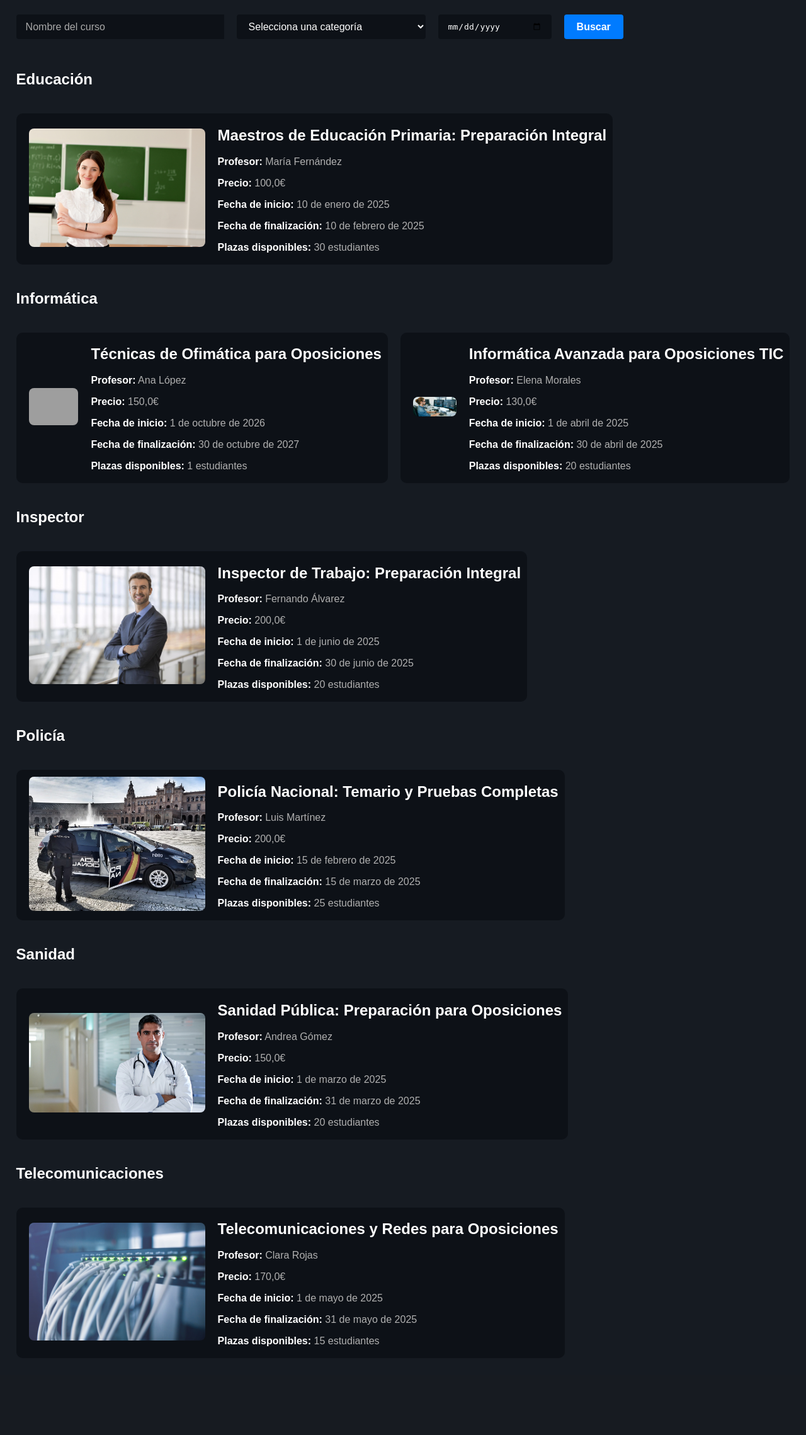
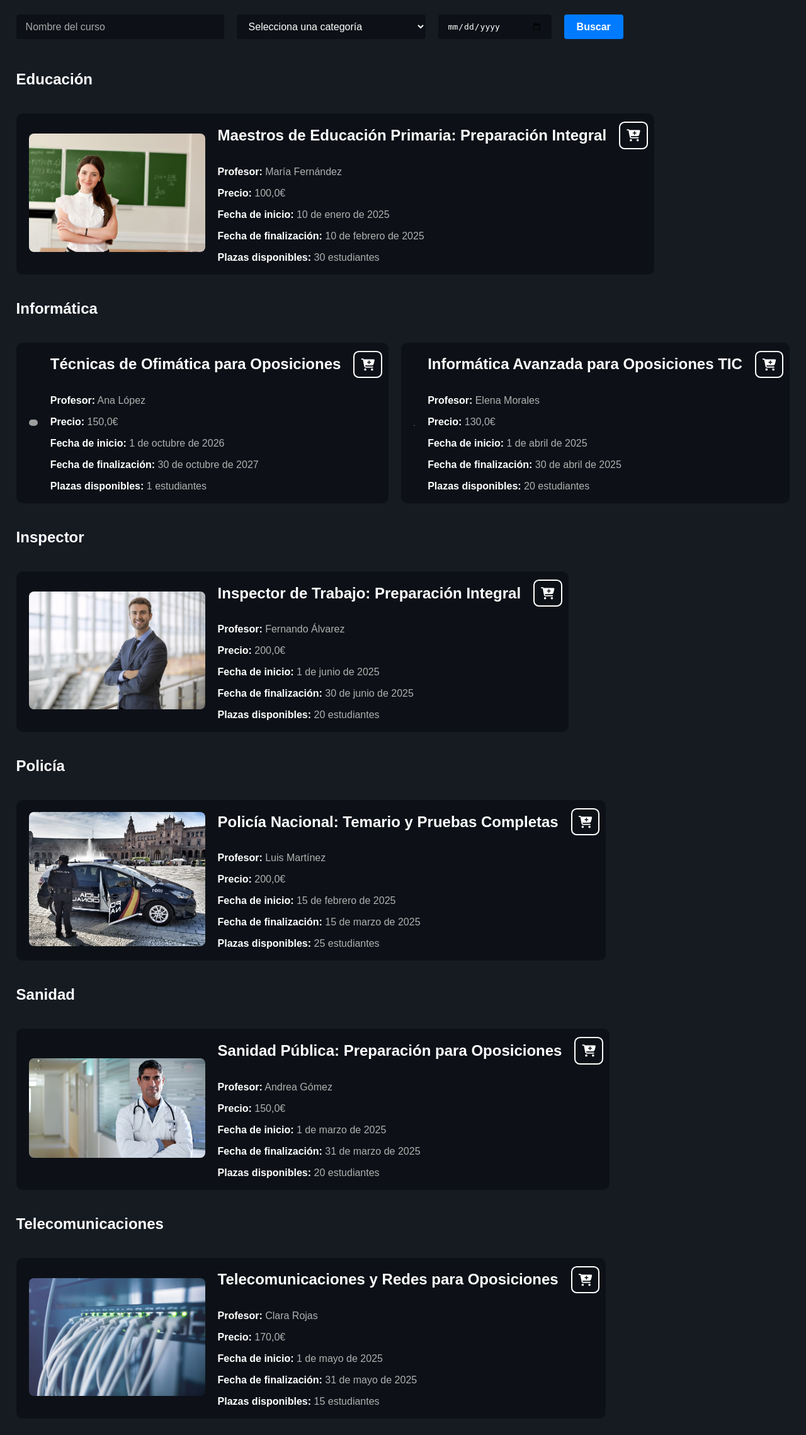
Before and after one commit to Angelgares/reservatufuturo, a Django app: page /courses in a window 1280 px wide. Shown: the part 142-2420 px from the top of the page at 63% size. Before the commit the page ends 2279 px from the top, so only its background shows below. Run offline with Django 5.2, Linux system fonts and the light colour scheme; a user stored in the database is signed in; data comes from the database, SQL or seed files in the repository; both versions use the stored data as it was after the commit; data that the repository does not hold is empty; grey boxes are pictures that could not be loaded.

Commit message:
feat: add button in course list to add course to cart

```diff
--- a/reservatufuturo/courses/views.py
+++ b/reservatufuturo/courses/views.py
@@ -73,6 +73,7 @@ class CourseListView(generic.ListView):
         context['search_query'] = self.request.GET.get('search', '')
         context['type_choices'] = Course.TYPE_CHOICES
         context['today'] = timezone.now().date()
+        context['user_in_academy'] = user_in_academy
 
 
         # Añadir información del carrito y cursos inscritos si el usuario está autenticado
--- a/reservatufuturo/home/static/home/styles.css
+++ b/reservatufuturo/home/static/home/styles.css
@@ -1436,3 +1436,48 @@ strong {
     text-align: center;
     vertical-align: middle;
 }
+
+.flex-container {
+  display: flex;
+  justify-content: space-between;
+  align-items: center;
+}
+
+.btn-icon {
+  background: none;
+  border: 2px solid #ffffff;
+  border-radius: 20%;
+  cursor: pointer;
+  padding: 10px;
+  color: #ffffff;
+  font-size: 1.2rem;
+  margin-left: 20px;
+  transition: background-color 0.3s, color 0.3s, border-color 0.3s, transform 0.2s;
+  display: flex;
+  align-items: center;
+  justify-content: center;
+}
+
+.btn-icon:hover {
+  background-color: #007bff;
+  color: #ffffff;
+  border-color: #007bff;
+  transform: scale(1.1);
+}
+
+.btn-icon:focus {
+  outline: none;
+  box-shadow: 0 0 0 3px rgba(0, 123, 255, 0.5);
+}
+
+.btn-icon:active {
+  transform: scale(0.95);
+}
+
+@media (max-width: 576px) {
+  .btn-icon {
+      padding: 8px;
+      font-size: 1rem;
+      margin-left: 10px;
+  }
+}
--- a/reservatufuturo/home/templates/cart/cart.html
+++ b/reservatufuturo/home/templates/cart/cart.html
@@ -55,7 +55,7 @@
 
 </div>
 {% else %}
-<p class="cart-empty">Tu carrito está vacío.</p>
+<p class="cart-empty">Tu cesta está vacía.</p>
 {% endif %}
 <script src="https://js.stripe.com/v3/"></script>
 <script>
--- a/reservatufuturo/home/templates/courses/course_list.html
+++ b/reservatufuturo/home/templates/courses/course_list.html
@@ -6,12 +6,12 @@
 {% block content %}
 <div class="container">
 
-  <!-- Alerta del carrito cuando el usuario está autenticado y tiene productos -->
+  <!-- Alerta de la cesta cuando el usuario está autenticado y tiene productos -->
   {% if user.is_authenticated and cart_item_count > 0 %}
     <div class="cart-alert">
         <div class="cart-header">
-            <p style="color: #856404;">Tienes {{ cart_item_count }} producto(s) en tu carrito:</p>
-            <a href="{% url 'cart:cart' %}" class="btn btn-view-cart">Ver Carrito</a>
+            <p style="color: #856404;">Tienes {{ cart_item_count }} producto(s) en tu cesta:</p>
+            <a href="{% url 'cart:cart' %}" class="btn btn-view-cart">Ver Cesta</a>
         </div>
         <div class="cart-courses">
             {% for course in cart_courses %}
@@ -62,11 +62,21 @@
                                     {% endif %}
                                 </div>
                                 <div class="course-details-column">
-                                    <h3>
-                                        <a href="{% url 'course_detail' course.id %}" class="course-name">
-                                            {{ course.name }}
-                                        </a>
-                                    </h3>
+                                    <div class="flex-container">
+                                        <h3 class="mb-0">
+                                            <a href="{% url 'course_detail' course.id %}" class="course-name">
+                                                {{ course.name }}
+                                            </a>
+                                        </h3>
+                                        {% if course.available_slots > 0 and not user_in_academy and user.is_authenticated and course.id not in cart_course_ids and course.id not in enrolled_course_ids and course.id not in pending_course_ids %}
+                                            <form action="{% url 'cart:add_to_cart' course.id %}" method="post">
+                                                {% csrf_token %}
+                                                <button type="submit" class="btn btn-icon" aria-label="Añadir a la cesta">
+                                                    <i class="fas fa-cart-plus"></i>
+                                                </button>
+                                            </form>
+                                        {% endif %}
+                                    </div>
                                     <p><strong>Profesor:</strong> {{ course.teacher }}</p>
                                     <p><strong>Precio:</strong> {{ course.price }}€</p>
                                     <p><strong>Fecha de inicio:</strong> {{ course.starting_date }}</p>
@@ -74,8 +84,12 @@
                                     <p><strong>Plazas disponibles:</strong> {{ course.available_slots }} estudiantes</p>
 
                                     {% if user.is_authenticated %}
-                                        {% if course.id in cart_course_ids %}
-                                            <span class="badge in-cart-badge">En el Carrito</span>
+                                        {% if course.ending_date < today %}
+                                            <span class="badge finished-badge">Terminado</span>
+                                        {% elif course.starting_date < today %}
+                                            <span class="badge past-badge">Comenzado</span>
+                                        {% elif course.id in cart_course_ids %}
+                                            <span class="badge in-cart-badge">En la Cesta</span>
                                         {% elif course.id in pending_course_ids %}
                                             <span class="badge pending-badge">Pendiente de Pago</span>
                                         {% elif course.id in enrolled_course_ids %}
@@ -87,12 +101,6 @@
                                         {% if course.available_slots == 0 %}
                                             <span class="badge full-badge">Completo</span>
                                         {% endif %}
-                                    {% endif %}
-
-                                    {% if course.ending_date < today %}
-                                        <span class="badge finished-badge">Terminado</span>
-                                    {% elif course.starting_date < today %}
-                                        <span class="badge past-badge">Comenzado</span>
                                     {% endif %}
                               </div>
                           </div>
--- a/reservatufuturo/home/templates/home/base.html
+++ b/reservatufuturo/home/templates/home/base.html
@@ -7,6 +7,7 @@
     <title>{% block title %}ReservaTuFuturo{% endblock %}</title>
     <link rel="stylesheet" href="{% static 'home/styles.css' %}" />
     <link rel="icon" type="image/x-icon" href="{% static 'home/favicon.ico' %}" />
+    <link href="https://cdnjs.cloudflare.com/ajax/libs/font-awesome/6.4.0/css/all.min.css" rel="stylesheet">
   </head>
   <body>
     <header>
```
Also changed, not shown: reservatufuturo/home/templates/home/homepage.html (+6 -7 lines), reservatufuturo/courses/migrations/0001_initial.py, reservatufuturo/db.sqlite3, reservatufuturo/home/migrations/0001_initial.py.
